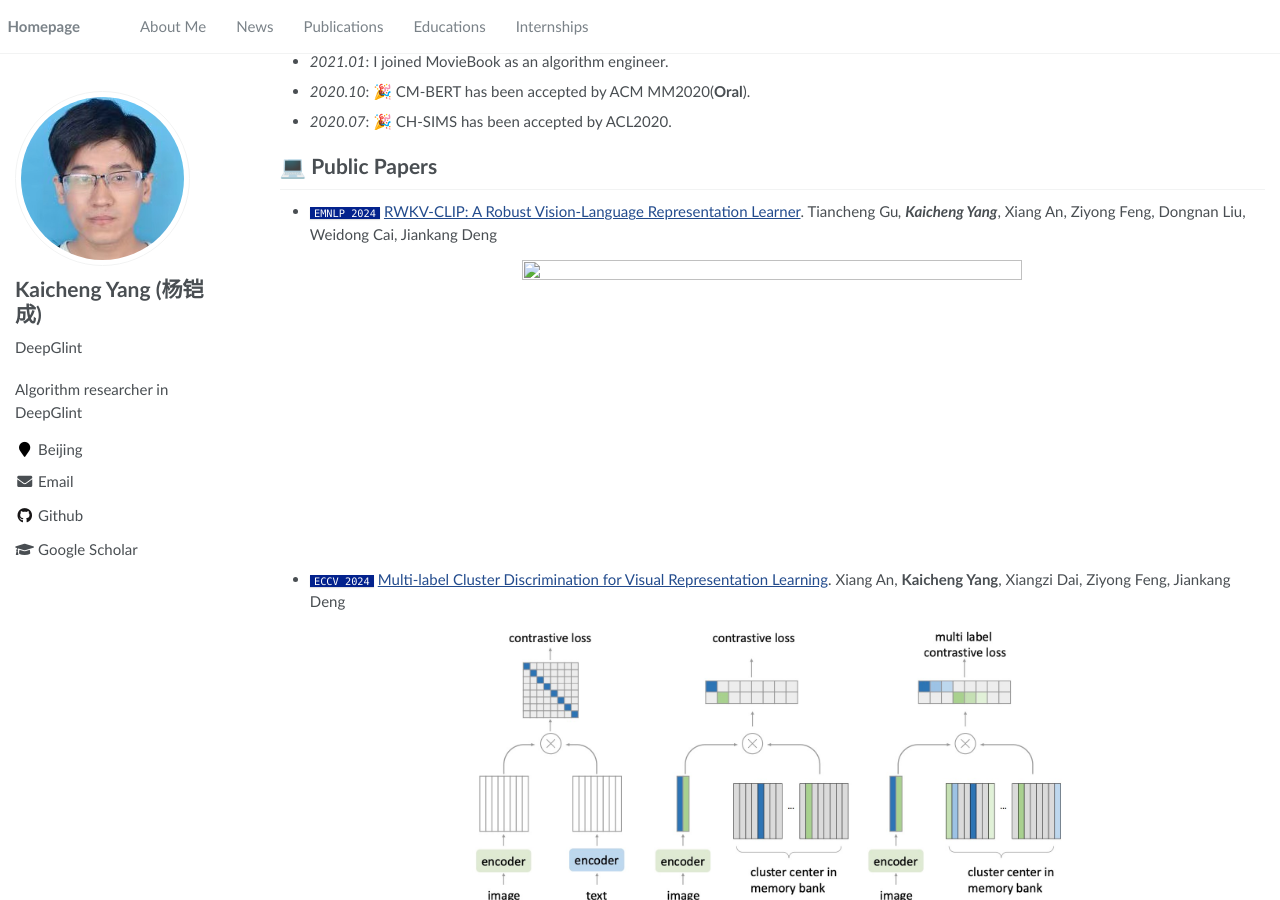
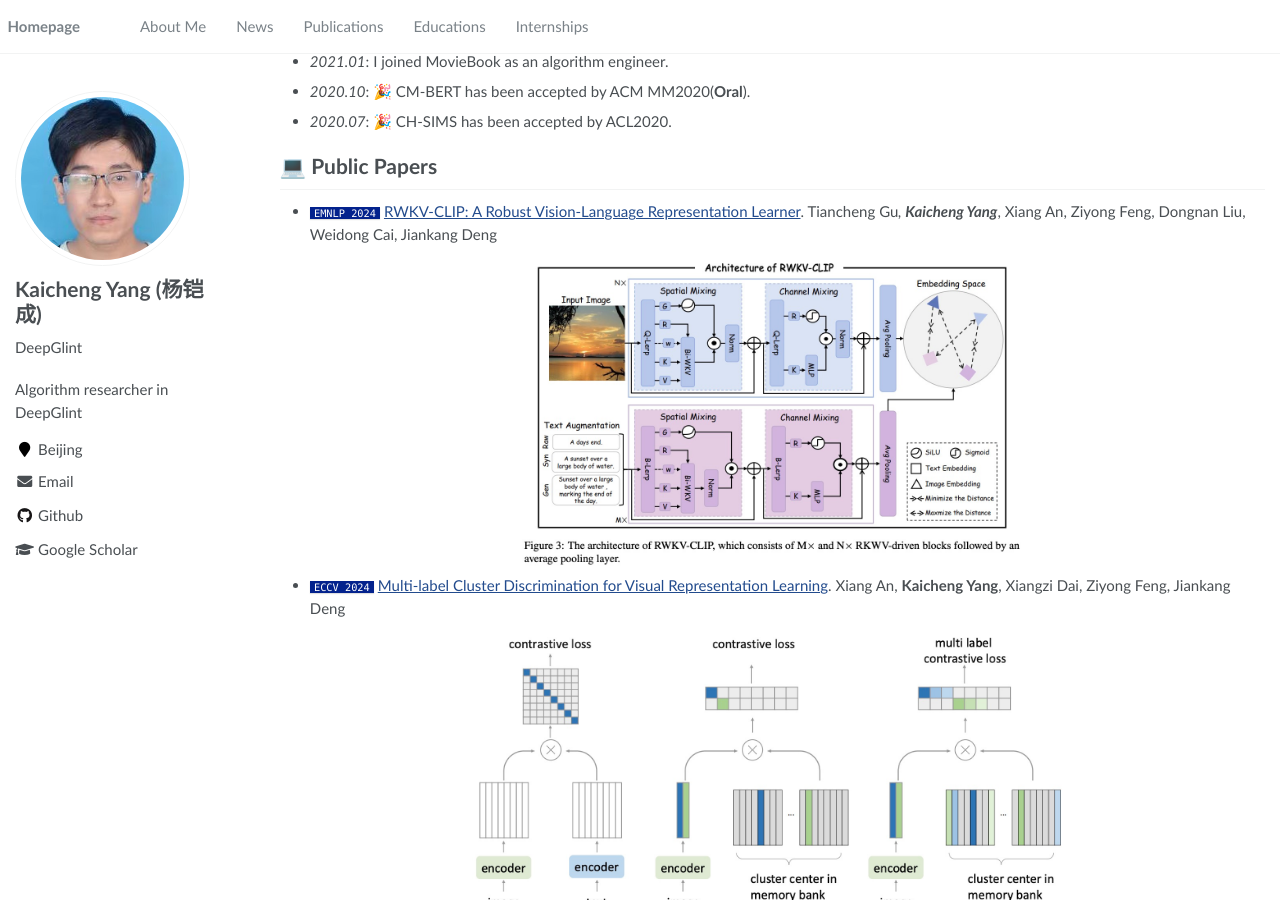
Before and after one commit to Kaicheng-Yang0828/Kaicheng-Yang0828.github.io, a Jekyll site: the page built from _pages/about.md, in a window 1280 px wide and 900 px high, scrolled down 537 px. Built offline with Jekyll 4.4.1, drawn with Linux system fonts in a browser that asks for light colours.

Commit message:
Update pub.md

```diff
--- a/_pages/includes/pub.md
+++ b/_pages/includes/pub.md
@@ -2,7 +2,7 @@
 # 💻 Public Papers
 - ``EMNLP 2024`` [RWKV-CLIP: A Robust Vision-Language Representation Learner](https://arxiv.org/abs/2406.06973). Tiancheng Gu*, **Kaicheng Yang***, Xiang An, Ziyong Feng, Dongnan Liu, Weidong Cai, Jiankang Deng
 <p align="center">
-  <img src="_pages/includes/_pages/includes/image_paper/RWKV-CLIP.jpg" width="500px" height="300px">
+  <img src="_pages/includes/image_paper/RWKV-CLIP.jpg" width="500px" height="300px">
 </p>
 
 - ``ECCV 2024`` [Multi-label Cluster Discrimination for Visual Representation Learning](https://arxiv.org/pdf/2407.17331). Xiang An, **Kaicheng Yang**, Xiangzi Dai, Ziyong Feng, Jiankang Deng
```
